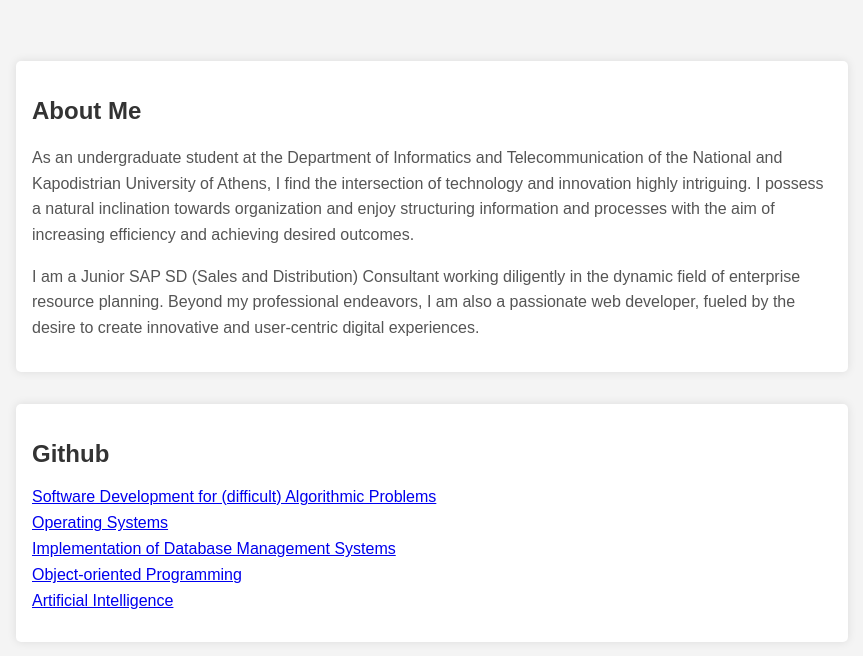
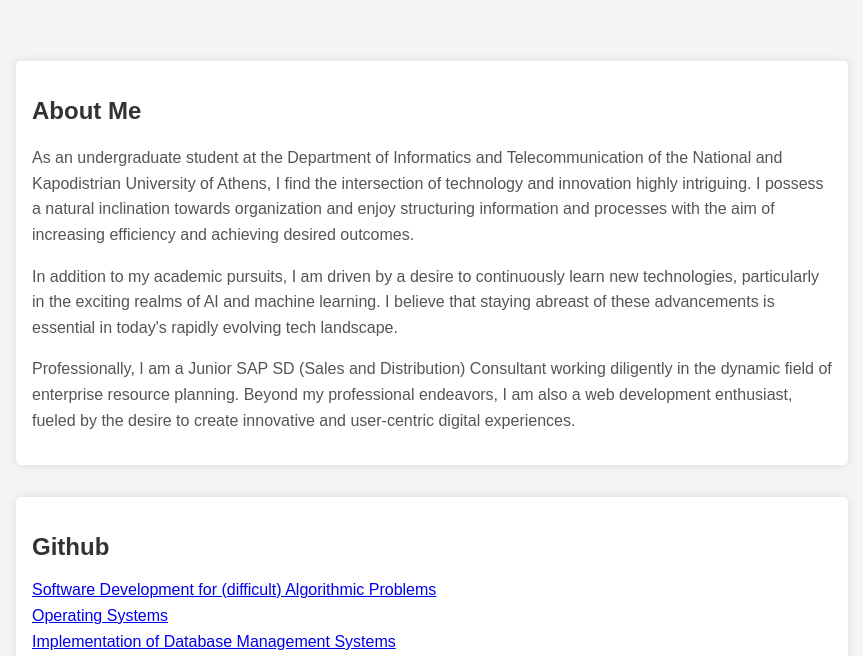
Before and after one commit to letisjamuco/letisjamuco.github.io, a plain HTML site: page main.html in a window 1280 px wide. Shown: the part 124-780 px from the top of the page, without its empty margins (208-1071 px from the left). Drawn offline with Linux system fonts and the light colour scheme.

Commit message:
Update main.html

```diff
--- a/main.html
+++ b/main.html
@@ -63,7 +63,8 @@
     <section>
         <h2>About Me</h2>
         <p> As an undergraduate student at the Department of Informatics and Telecommunication of the National and Kapodistrian University of Athens, I find the intersection of technology and innovation highly intriguing. I possess a natural inclination towards organization and enjoy structuring information and processes with the aim of increasing efficiency and achieving desired outcomes. </p>
-      	<p> I am a Junior SAP SD (Sales and Distribution) Consultant working diligently in the dynamic field of enterprise resource planning. Beyond my professional endeavors, I am also a passionate web developer, fueled by the desire to create innovative and user-centric digital experiences.</p>
+      	<p> In addition to my academic pursuits, I am driven by a desire to continuously learn new technologies, particularly in the exciting realms of AI and machine learning. I believe that staying abreast of these advancements is essential in today's rapidly evolving tech landscape. </p>
+	<p> Professionally, I am a Junior SAP SD (Sales and Distribution) Consultant working diligently in the dynamic field of enterprise resource planning. Beyond my professional endeavors, I am also a web development enthusiast, fueled by the desire to create innovative and user-centric digital experiences. </p>
     </section>
 
     <section>
```
